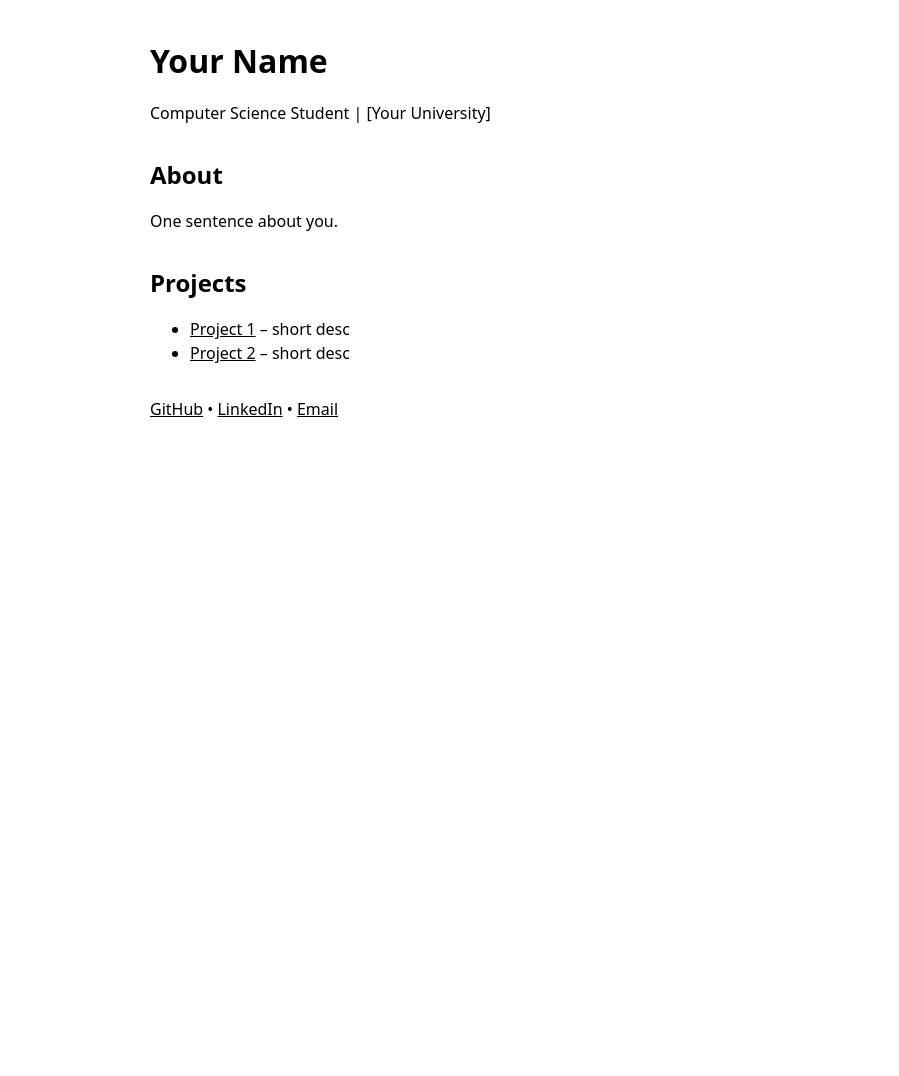
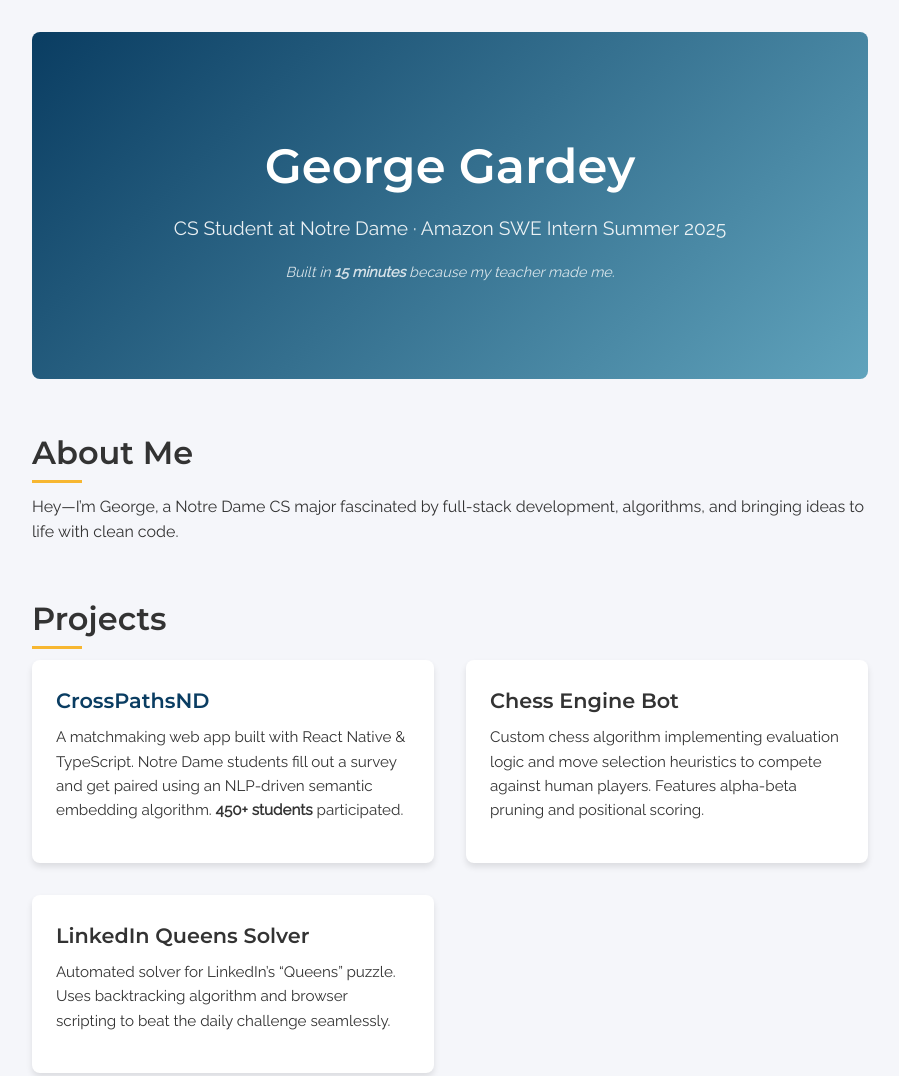
Before and after one commit to ggardey/ggardey.github.io, a plain HTML site: page index.html in a window 1280 px wide. Shown: the top 1076 px of the page, without its empty margins (190-1089 px from the left). Before the commit the page ends 800 px from the top, so only its background shows below. Drawn offline with Linux system fonts and the light colour scheme.

Commit message:
spiced it up a bit

```diff
--- a/index.html
+++ b/index.html
@@ -1,36 +1,144 @@
 <!DOCTYPE html>
 <html lang="en">
 <head>
-  <meta charset="UTF-8" />
-  <meta name="viewport" content="width=device-width, initial-scale=1.0"/>
-  <title>Your Name — CS Student</title>
-  <link rel="stylesheet" href="style.css"/>
+  <meta charset="UTF-8">
+  <meta name="viewport" content="width=device-width, initial-scale=1.0">
+  <title>George Gardey — CS Student & SWE Intern</title>
+  <!-- Google Fonts -->
+  <link href="https://fonts.googleapis.com/css2?family=Montserrat:wght@400;600&family=Raleway:wght@300;400&display=swap" rel="stylesheet">
+  <style>
+    :root {
+      --clr-primary: #0a3d62;
+      --clr-secondary: #60a3bc;
+      --clr-accent: #f7b731;
+      --clr-background: #f5f6fa;
+      --font-heading: 'Montserrat', sans-serif;
+      --font-body: 'Raleway', sans-serif;
+    }
+    * { margin: 0; padding: 0; box-sizing: border-box; }
+    body {
+      font-family: var(--font-body);
+      background: var(--clr-background);
+      color: #333;
+      line-height: 1.6;
+    }
+    a { color: var(--clr-primary); text-decoration: none; }
+    a:hover { text-decoration: underline; }
+    .container { max-width: 900px; margin: 0 auto; padding: 2rem; }
+
+    /* Hero */
+    .hero {
+      background: linear-gradient(135deg, var(--clr-primary), var(--clr-secondary));
+      color: #fff;
+      padding: 6rem 2rem;
+      text-align: center;
+      border-radius: 8px;
+      margin-bottom: 3rem;
+    }
+    .hero h1 {
+      font-family: var(--font-heading);
+      font-size: 3rem;
+      margin-bottom: 0.5rem;
+    }
+    .hero p {
+      font-size: 1.2rem;
+      opacity: 0.9;
+    }
+
+    /* Sections */
+    section { margin-bottom: 3rem; }
+    section h2 {
+      font-family: var(--font-heading);
+      font-size: 2rem;
+      margin-bottom: 1rem;
+      position: relative;
+      display: inline-block;
+    }
+    section h2::after {
+      content: '';
+      height: 3px;
+      width: 50px;
+      background: var(--clr-accent);
+      position: absolute;
+      bottom: -5px;
+      left: 0;
+    }
+
+    /* Projects Grid */
+    .projects-grid {
+      display: grid;
+      grid-template-columns: repeat(auto-fit, minmax(280px, 1fr));
+      gap: 2rem;
+    }
+    .card {
+      background: #fff;
+      border-radius: 8px;
+      box-shadow: 0 4px 6px rgba(0,0,0,0.1);
+      padding: 1.5rem;
+      transition: transform 0.2s, box-shadow 0.2s;
+    }
+    .card:hover {
+      transform: translateY(-5px);
+      box-shadow: 0 8px 12px rgba(0,0,0,0.15);
+    }
+    .card h3 {
+      font-family: var(--font-heading);
+      margin-bottom: 0.5rem;
+      font-size: 1.3rem;
+    }
+    .card p { font-size: 0.95rem; margin-bottom: 1rem; }
+
+    /* Footer */
+    footer {
+      text-align: center;
+      font-size: 0.9rem;
+      color: #555;
+      padding-top: 2rem;
+      border-top: 1px solid #ddd;
+    }
+    footer a { margin: 0 0.5rem; }
+  </style>
 </head>
 <body>
-  <header>
-    <h1>Your Name</h1>
-    <p>Computer Science Student | [Your University]</p>
+  <div class="container">
+    <header class="hero">
+      <h1>George Gardey</h1>
+      <p>CS Student at Notre Dame &middot; Amazon SWE Intern Summer 2025</p>
+      <p style="margin-top:1rem; font-style:italic; font-size:0.9rem; opacity:0.8;">
+        Built in <strong>15 minutes</strong> because my teacher made me.
+      </p>
     </header>
 
     <section id="about">
-    <h2>About</h2>
-    <p>One sentence about you.</p>
+      <h2>About Me</h2>
+      <p>Hey—I’m George, a Notre Dame CS major fascinated by full-stack development, algorithms, and bringing ideas to life with clean code.</p>
     </section>
 
     <section id="projects">
       <h2>Projects</h2>
-    <ul>
-      <li><a href="https://github.com/you/project-1">Project 1</a> – short desc</li>
-      <li><a href="https://github.com/you/project-2">Project 2</a> – short desc</li>
-    </ul>
+      <div class="projects-grid">
+        <div class="card">
+          <h3><a href="https://crosspathsnd.com/">CrossPathsND</a></h3>
+          <p>A matchmaking web app built with React Native &amp; TypeScript. Notre Dame students fill out a survey and get paired using an NLP-driven semantic embedding algorithm. <strong>450+ students</strong> participated.</p>
+        </div>
+        <div class="card">
+          <h3>Chess Engine Bot</h3>
+          <p>Custom chess algorithm implementing evaluation logic and move selection heuristics to compete against human players. Features alpha-beta pruning and positional scoring.</p>
+        </div>
+        <div class="card">
+          <h3>LinkedIn Queens Solver</h3>
+          <p>Automated solver for LinkedIn’s “Queens” puzzle. Uses backtracking algorithm and browser scripting to beat the daily challenge seamlessly.</p>
+        </div>
+      </div>
     </section>
 
     <footer>
       <p>
-      <a href="https://github.com/you">GitHub</a> •
-      <a href="https://linkedin.com/in/you">LinkedIn</a> •
-      <a href="mailto:you@domain.com">Email</a>
+        <a href="https://linkedin.com/in/georgegardey" target="_blank">LinkedIn</a> •
+        <a href="https://github.com/georgegardey" target="_blank">GitHub</a> •
+        <a href="mailto:ggardey@nd.edu">Email</a>
       </p>
     </footer>
+  </div>
 </body>
 </html>
--- a/style.css
+++ /dev/null
@@ -1,13 +0,0 @@
-body {
-    font-family: system-ui, sans-serif;
-    max-width: 600px;
-    margin: auto;
-    padding: 1rem;
-    line-height: 1.5;
-  }
-  header, section, footer {
-    margin-bottom: 2rem;
-  }
-  h1 { font-size: 2rem; margin-bottom: 0.2rem; }
-  h2 { font-size: 1.5rem; margin-bottom: 0.5rem; }
-  a { color: inherit; text-decoration: underline; }
```
Lines whose indentation alone changed are shown as unchanged.
